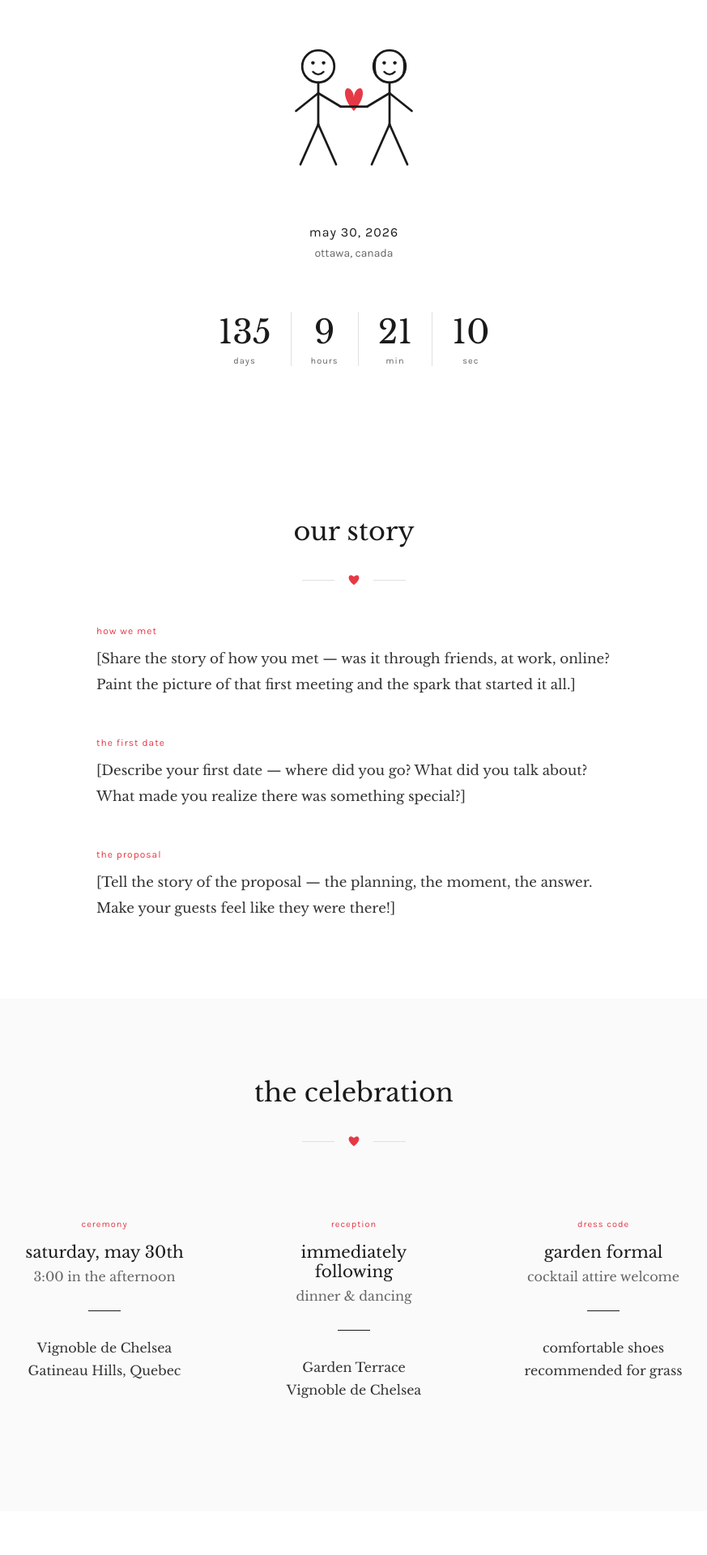
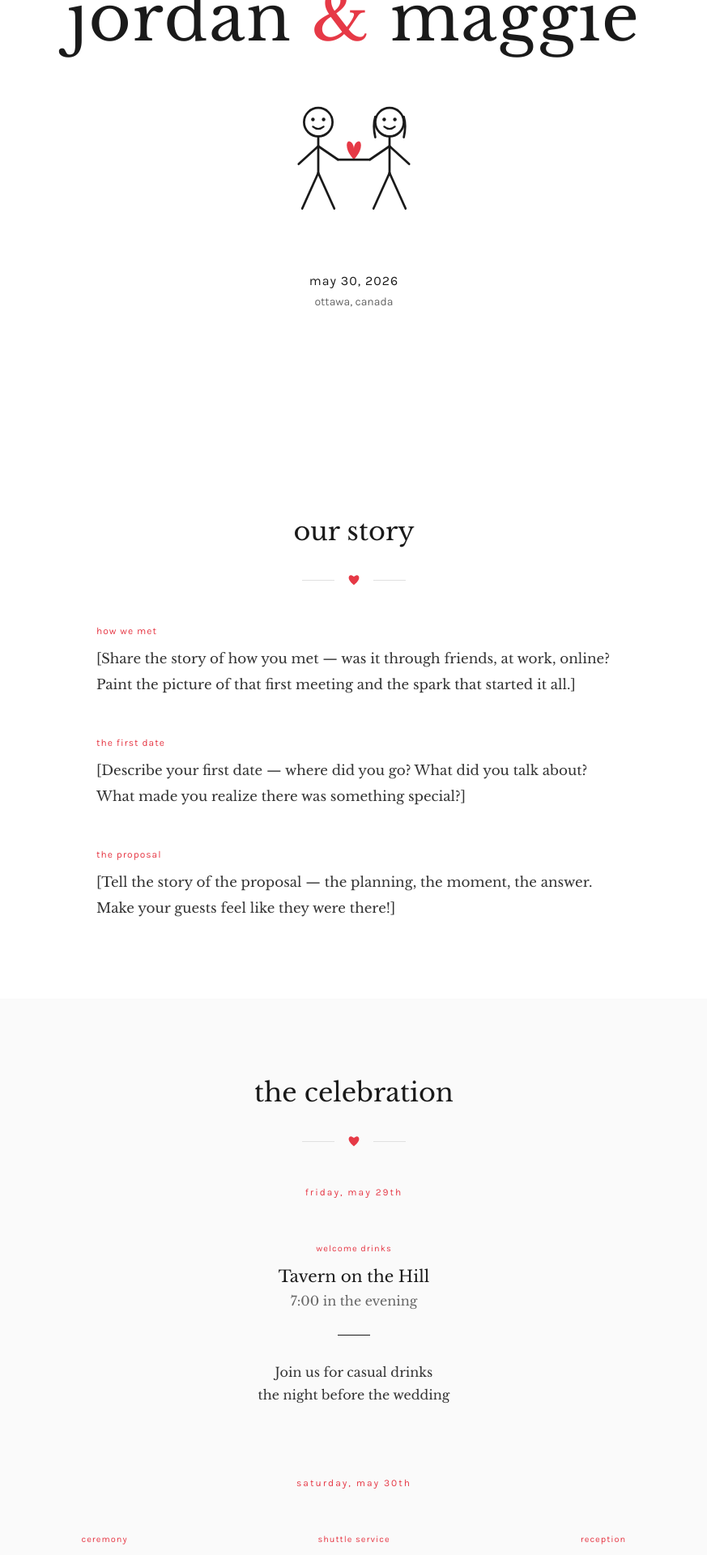
Before and after one commit to maggiejzhu-2026/weddingsite, a React (Vite) app: page / in a window 1280 px wide. Shown: the part 260-2180 px from the top of the page at 81% size, without its empty margins (203-1076 px from the left). Built offline with nearby package versions, Linux system fonts and the light colour scheme.

Commit message:
Update App.jsx

```diff
--- a/src/App.jsx
+++ b/src/App.jsx
@@ -1,4 +1,4 @@
-import React, { useState, useEffect } from 'react';
+import React, { useState } from 'react';
 
 export default function WeddingWebsite() {
   const [rsvpData, setRsvpData] = useState({
@@ -11,26 +11,6 @@ export default function WeddingWebsite() {
   });
   const [submitted, setSubmitted] = useState(false);
   const [activeSection, setActiveSection] = useState('home');
-  const [countdown, setCountdown] = useState({ days: 0, hours: 0, minutes: 0, seconds: 0 });
-
-  const weddingDate = new Date('2026-05-30T15:00:00');
-
-  useEffect(() => {
-    const timer = setInterval(() => {
-      const now = new Date();
-      const diff = weddingDate - now;
-
-      if (diff > 0) {
-        setCountdown({
-          days: Math.floor(diff / (1000 * 60 * 60 * 24)),
-          hours: Math.floor((diff / (1000 * 60 * 60)) % 24),
-          minutes: Math.floor((diff / 1000 / 60) % 60),
-          seconds: Math.floor((diff / 1000) % 60)
-        });
-      }
-    }, 1000);
-    return () => clearInterval(timer);
-  }, []);
 
   const handleRsvp = (e) => {
     e.preventDefault();
@@ -44,37 +24,37 @@ export default function WeddingWebsite() {
 
   // Stick figure couple SVG matching the save-the-date
   const StickCouple = ({ size = 200 }) => (
-    <svg width={size} height={size * 0.8} viewBox="0 0 200 160" fill="none" xmlns="http://www.w3.org/2000/svg">
-      {/* Jordan - left figure */}
-      <circle cx="60" cy="30" r="18" stroke="#1a1a1a" strokeWidth="2.5" fill="none"/>
-      <circle cx="54" cy="26" r="2" fill="#1a1a1a"/>
-      <circle cx="66" cy="26" r="2" fill="#1a1a1a"/>
-      <path d="M54 36 Q60 42 66 36" stroke="#1a1a1a" strokeWidth="2" fill="none" strokeLinecap="round"/>
-      <line x1="60" y1="48" x2="60" y2="95" stroke="#1a1a1a" strokeWidth="2.5" strokeLinecap="round"/>
-      <line x1="60" y1="60" x2="35" y2="80" stroke="#1a1a1a" strokeWidth="2.5" strokeLinecap="round"/>
-      <line x1="60" y1="60" x2="85" y2="75" stroke="#1a1a1a" strokeWidth="2.5" strokeLinecap="round"/>
-      <line x1="60" y1="95" x2="40" y2="140" stroke="#1a1a1a" strokeWidth="2.5" strokeLinecap="round"/>
-      <line x1="60" y1="95" x2="80" y2="140" stroke="#1a1a1a" strokeWidth="2.5" strokeLinecap="round"/>
+    <svg width={size} height={size * 0.75} viewBox="0 0 200 150" fill="none" xmlns="http://www.w3.org/2000/svg">
+      {/* Jordan - left figure (no hair) */}
+      <circle cx="60" cy="28" r="16" stroke="#1a1a1a" strokeWidth="2.5" fill="none"/>
+      <circle cx="54" cy="25" r="2" fill="#1a1a1a"/>
+      <circle cx="66" cy="25" r="2" fill="#1a1a1a"/>
+      <path d="M54 33 Q60 38 66 33" stroke="#1a1a1a" strokeWidth="2" fill="none" strokeLinecap="round"/>
+      <line x1="60" y1="44" x2="60" y2="85" stroke="#1a1a1a" strokeWidth="2.5" strokeLinecap="round"/>
+      <line x1="60" y1="55" x2="38" y2="75" stroke="#1a1a1a" strokeWidth="2.5" strokeLinecap="round"/>
+      <line x1="60" y1="55" x2="82" y2="70" stroke="#1a1a1a" strokeWidth="2.5" strokeLinecap="round"/>
+      <line x1="60" y1="85" x2="42" y2="125" stroke="#1a1a1a" strokeWidth="2.5" strokeLinecap="round"/>
+      <line x1="60" y1="85" x2="78" y2="125" stroke="#1a1a1a" strokeWidth="2.5" strokeLinecap="round"/>
 
       {/* Heart in the middle */}
-      <path d="M100 65 C100 55 90 50 90 60 C90 70 100 80 100 80 C100 80 110 70 110 60 C110 50 100 55 100 65Z" fill="#e63946"/>
+      <path d="M100 58 C100 50 92 46 92 54 C92 62 100 70 100 70 C100 70 108 62 108 54 C108 46 100 50 100 58Z" fill="#e63946"/>
 
-      {/* Maggie - right figure */}
-      <circle cx="140" cy="30" r="18" stroke="#1a1a1a" strokeWidth="2.5" fill="none"/>
-      <circle cx="134" cy="26" r="2" fill="#1a1a1a"/>
-      <circle cx="146" cy="26" r="2" fill="#1a1a1a"/>
-      <path d="M134 36 Q140 42 146 36" stroke="#1a1a1a" strokeWidth="2" fill="none" strokeLinecap="round"/>
-      {/* Hair lines */}
-      <path d="M125 20 Q122 30 125 40" stroke="#1a1a1a" strokeWidth="2" fill="none" strokeLinecap="round"/>
-      <path d="M155 20 Q158 30 155 40" stroke="#1a1a1a" strokeWidth="2" fill="none" strokeLinecap="round"/>
-      <line x1="140" y1="48" x2="140" y2="95" stroke="#1a1a1a" strokeWidth="2.5" strokeLinecap="round"/>
-      <line x1="140" y1="60" x2="115" y2="75" stroke="#1a1a1a" strokeWidth="2.5" strokeLinecap="round"/>
-      <line x1="140" y1="60" x2="165" y2="80" stroke="#1a1a1a" strokeWidth="2.5" strokeLinecap="round"/>
-      <line x1="140" y1="95" x2="120" y2="140" stroke="#1a1a1a" strokeWidth="2.5" strokeLinecap="round"/>
-      <line x1="140" y1="95" x2="160" y2="140" stroke="#1a1a1a" strokeWidth="2.5" strokeLinecap="round"/>
+      {/* Maggie - right figure (with hair) */}
+      <circle cx="140" cy="28" r="16" stroke="#1a1a1a" strokeWidth="2.5" fill="none"/>
+      <circle cx="134" cy="25" r="2" fill="#1a1a1a"/>
+      <circle cx="146" cy="25" r="2" fill="#1a1a1a"/>
+      <path d="M134 33 Q140 38 146 33" stroke="#1a1a1a" strokeWidth="2" fill="none" strokeLinecap="round"/>
+      {/* Hair - wavy lines on each side like the original */}
+      <path d="M124 22 Q121 32 124 45" stroke="#1a1a1a" strokeWidth="2.5" fill="none" strokeLinecap="round"/>
+      <path d="M156 22 Q159 32 156 45" stroke="#1a1a1a" strokeWidth="2.5" fill="none" strokeLinecap="round"/>
+      <line x1="140" y1="44" x2="140" y2="85" stroke="#1a1a1a" strokeWidth="2.5" strokeLinecap="round"/>
+      <line x1="140" y1="55" x2="118" y2="70" stroke="#1a1a1a" strokeWidth="2.5" strokeLinecap="round"/>
+      <line x1="140" y1="55" x2="162" y2="75" stroke="#1a1a1a" strokeWidth="2.5" strokeLinecap="round"/>
+      <line x1="140" y1="85" x2="122" y2="125" stroke="#1a1a1a" strokeWidth="2.5" strokeLinecap="round"/>
+      <line x1="140" y1="85" x2="158" y2="125" stroke="#1a1a1a" strokeWidth="2.5" strokeLinecap="round"/>
 
       {/* Holding hands */}
-      <line x1="85" y1="75" x2="115" y2="75" stroke="#1a1a1a" strokeWidth="2.5" strokeLinecap="round"/>
+      <line x1="82" y1="70" x2="118" y2="70" stroke="#1a1a1a" strokeWidth="2.5" strokeLinecap="round"/>
     </svg>
   );
 
@@ -198,27 +178,6 @@ export default function WeddingWebsite() {
           color: #999;
         }
 
-        .countdown-item {
-          text-align: center;
-          padding: 0 1.5rem;
-        }
-
-        .countdown-number {
-          font-family: 'Libre Baskerville', serif;
-          font-size: clamp(1.5rem, 5vw, 2.5rem);
-          font-weight: 400;
-          color: #1a1a1a;
-        }
-
-        .countdown-label {
-          font-family: 'Karla', sans-serif;
-          font-size: 11px;
-          letter-spacing: 1px;
-          text-transform: lowercase;
-          color: #666;
-          margin-top: 0.25rem;
-        }
-
         .card {
           background: #fafafa;
           padding: 2.5rem;
@@ -330,28 +289,6 @@ export default function WeddingWebsite() {
         }}>
           ottawa, canada
         </p>
-
-        {/* Countdown */}
-        <div style={{
-          display: 'flex',
-          justifyContent: 'center',
-          marginTop: '4rem',
-          animation: 'fadeUp 1s ease-out 0.8s both'
-        }}>
-          {[
-            { value: countdown.days, label: 'days' },
-            { value: countdown.hours, label: 'hours' },
-            { value: countdown.minutes, label: 'min' },
-            { value: countdown.seconds, label: 'sec' }
-          ].map((item, i) => (
-            <div key={i} className="countdown-item" style={{
-              borderRight: i < 3 ? '1px solid #e0e0e0' : 'none'
-            }}>
-              <div className="countdown-number">{item.value}</div>
-              <div className="countdown-label">{item.label}</div>
-            </div>
-          ))}
-        </div>
       </section>
 
       {/* Our Story Section */}
@@ -430,11 +367,55 @@ export default function WeddingWebsite() {
             <SmallHeart />
           </div>
 
+          {/* Welcome Event - May 29th */}
+          <div style={{ marginTop: '3rem', marginBottom: '3rem' }}>
+            <p style={{
+              fontFamily: "'Karla', sans-serif",
+              fontSize: '12px',
+              letterSpacing: '2px',
+              textTransform: 'lowercase',
+              color: '#e63946',
+              marginBottom: '1rem'
+            }}>
+              friday, may 29th
+            </p>
+            <div className="card" style={{ maxWidth: '400px', margin: '0 auto' }}>
+              <p style={{
+                fontFamily: "'Karla', sans-serif",
+                fontSize: '11px',
+                letterSpacing: '1px',
+                textTransform: 'lowercase',
+                color: '#e63946',
+                marginBottom: '1rem'
+              }}>
+                welcome drinks
+              </p>
+              <p style={{ fontSize: '1.25rem', marginBottom: '0.5rem' }}>Tavern on the Hill</p>
+              <p style={{ fontSize: '1rem', color: '#666' }}>7:00 in the evening</p>
+              <div className="divider" />
+              <p style={{ fontSize: '1rem', lineHeight: 1.7, color: '#333' }}>
+                Join us for casual drinks<br />
+                the night before the wedding
+              </p>
+            </div>
+          </div>
+
+          {/* Wedding Day - May 30th */}
+          <p style={{
+            fontFamily: "'Karla', sans-serif",
+            fontSize: '12px',
+            letterSpacing: '2px',
+            textTransform: 'lowercase',
+            color: '#e63946',
+            marginBottom: '1rem'
+          }}>
+            saturday, may 30th
+          </p>
+
           <div style={{
             display: 'grid',
             gridTemplateColumns: 'repeat(auto-fit, minmax(260px, 1fr))',
-            gap: '1.5rem',
-            marginTop: '3rem'
+            gap: '1.5rem'
           }}>
             <div className="card">
               <p style={{
@@ -447,12 +428,30 @@ export default function WeddingWebsite() {
               }}>
                 ceremony
               </p>
-              <p style={{ fontSize: '1.25rem', marginBottom: '0.5rem' }}>saturday, may 30th</p>
-              <p style={{ fontSize: '1rem', color: '#666' }}>3:00 in the afternoon</p>
+              <p style={{ fontSize: '1.25rem', marginBottom: '0.5rem' }}>3:00 in the afternoon</p>
               <div className="divider" />
               <p style={{ fontSize: '1rem', lineHeight: 1.7, color: '#333' }}>
                 Vignoble de Chelsea<br />
                 Gatineau Hills, Quebec
+              </p>
+            </div>
+
+            <div className="card">
+              <p style={{
+                fontFamily: "'Karla', sans-serif",
+                fontSize: '11px',
+                letterSpacing: '1px',
+                textTransform: 'lowercase',
+                color: '#e63946',
+                marginBottom: '1rem'
+              }}>
+                shuttle service
+              </p>
+              <p style={{ fontSize: '1.25rem', marginBottom: '0.5rem' }}>details coming soon</p>
+              <div className="divider" />
+              <p style={{ fontSize: '1rem', lineHeight: 1.7, color: '#666', fontStyle: 'italic' }}>
+                Shuttle times and pickup<br />
+                locations to be announced
               </p>
             </div>
 
@@ -475,8 +474,11 @@ export default function WeddingWebsite() {
                 Vignoble de Chelsea
               </p>
             </div>
+          </div>
 
-            <div className="card">
+          {/* Dress Code */}
+          <div style={{ marginTop: '2rem' }}>
+            <div className="card" style={{ maxWidth: '300px', margin: '0 auto' }}>
               <p style={{
                 fontFamily: "'Karla', sans-serif",
                 fontSize: '11px',
```
